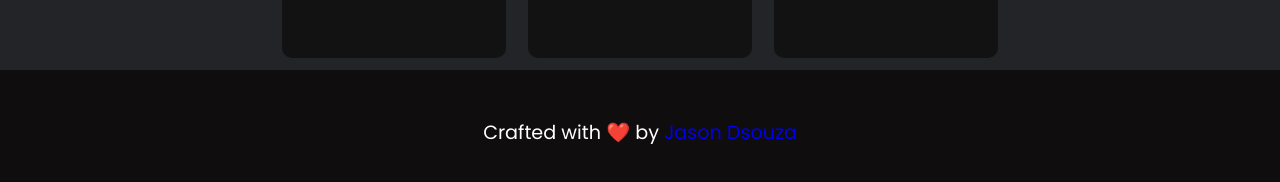
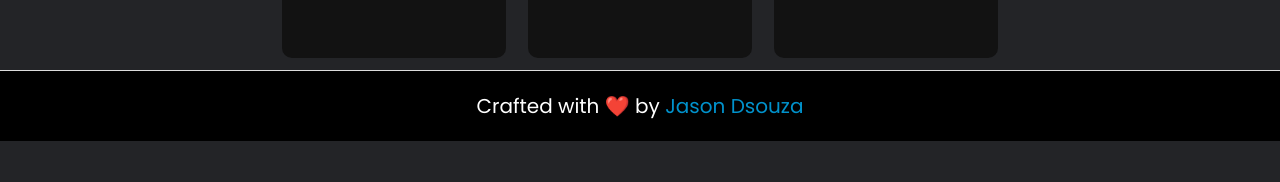
Before and after one commit to JasonDsouza212/free-hit, a React (Create React App) app: page / in a window 1280 px wide. Shown: the part 7348-7530 px from the top of the page. After the commit the page ends 7489 px from the top, so only its background shows below. Built offline with nearby package versions, Linux system fonts and the light colour scheme.

Commit message:
Changed styling of the footer

```diff
--- a/src/components/footer.jsx
+++ b/src/components/footer.jsx
@@ -1,7 +1,18 @@
 function footer() {
   return (
-    <footer>
-      <div className="wrapper">
+    <div
+      style={{
+        backgroundColor: "black",
+        borderTop: "0.5px solid #ddd",
+        paddingTop: "20px",
+        paddingBottom: "20px",
+        textAlign: "center",
+        paddingLeft: "40px",
+        paddingRight: "40px",
+        fontSize: "20px",
+      }}
+    >
+      <div>
         <p>
           Crafted with ❤️ by
           <a
@@ -10,11 +21,12 @@ function footer() {
             className="footer-link"
             rel="noreferrer"
           >
-            {""} Jason Dsouza
+            {" "}
+            <span style={{ color: "#0092CC" }}>Jason Dsouza</span>
           </a>
         </p>
       </div>
-    </footer>
+    </div>
   );
 }
 
```
